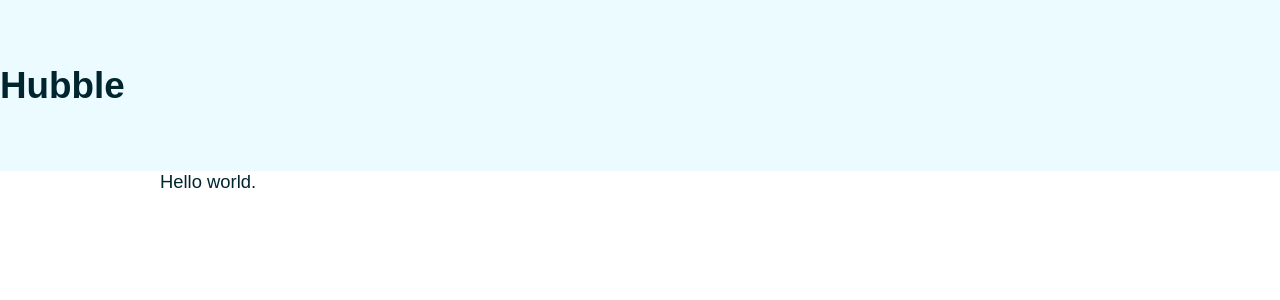
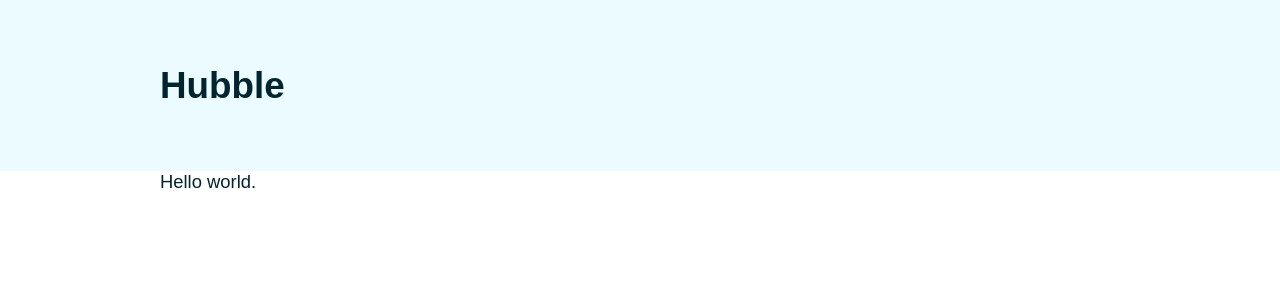
Before and after one commit to SummerinTech/my-app, a React (Create React App) app: page / in a window 1280 px wide. Shown: the top 300 px of the page. Built offline with nearby package versions, Linux system fonts and the light colour scheme.

Commit message:
Wrap Header with Container
Create a container element for the Header component

```diff
--- a/src/components/Header.js
+++ b/src/components/Header.js
@@ -1,8 +1,11 @@
 import { StyledHeader } from "./styles/Header.styled";
+import { Container } from "./styles/Container.styled";
 
 const Header = () => (
 	<StyledHeader>
-		<h1>Hubble</h1>
+		<Container>
+			<h1>Hubble</h1>
+		</Container>
 	</StyledHeader>
 );
 
```
